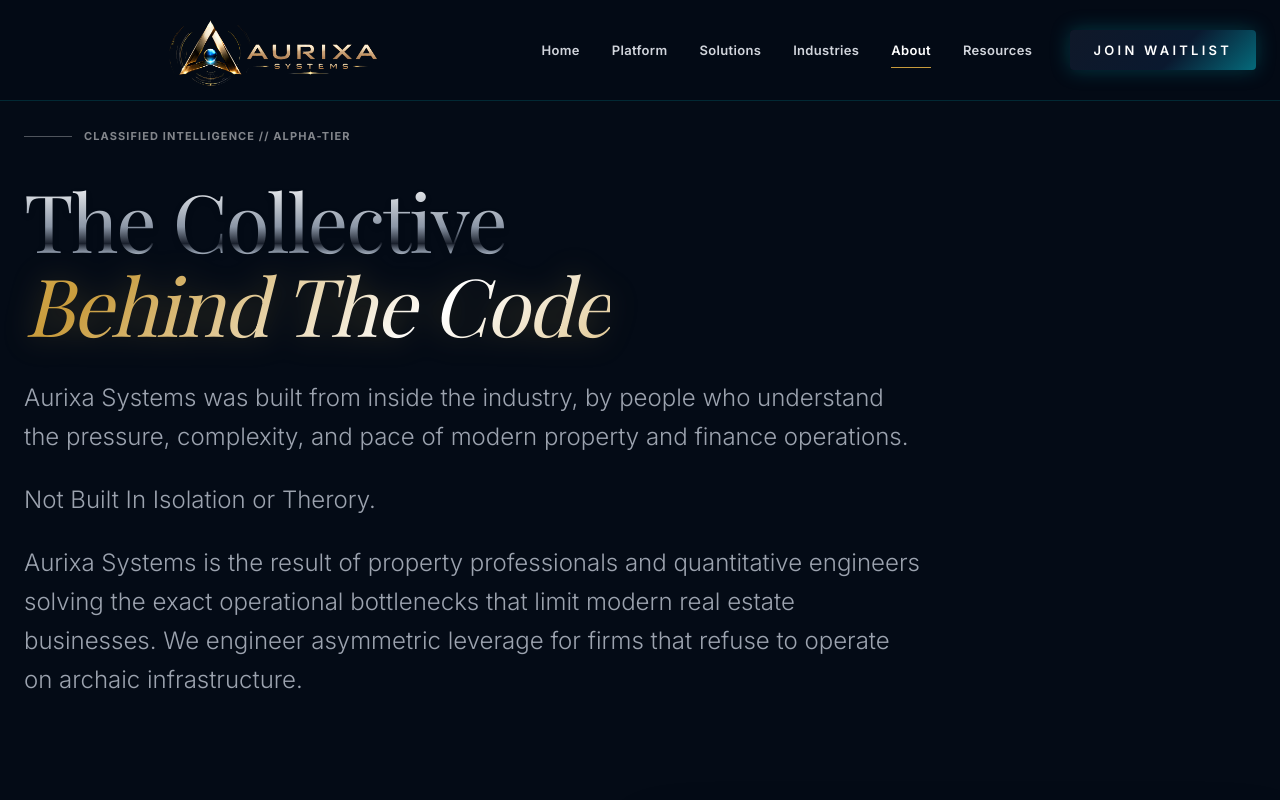
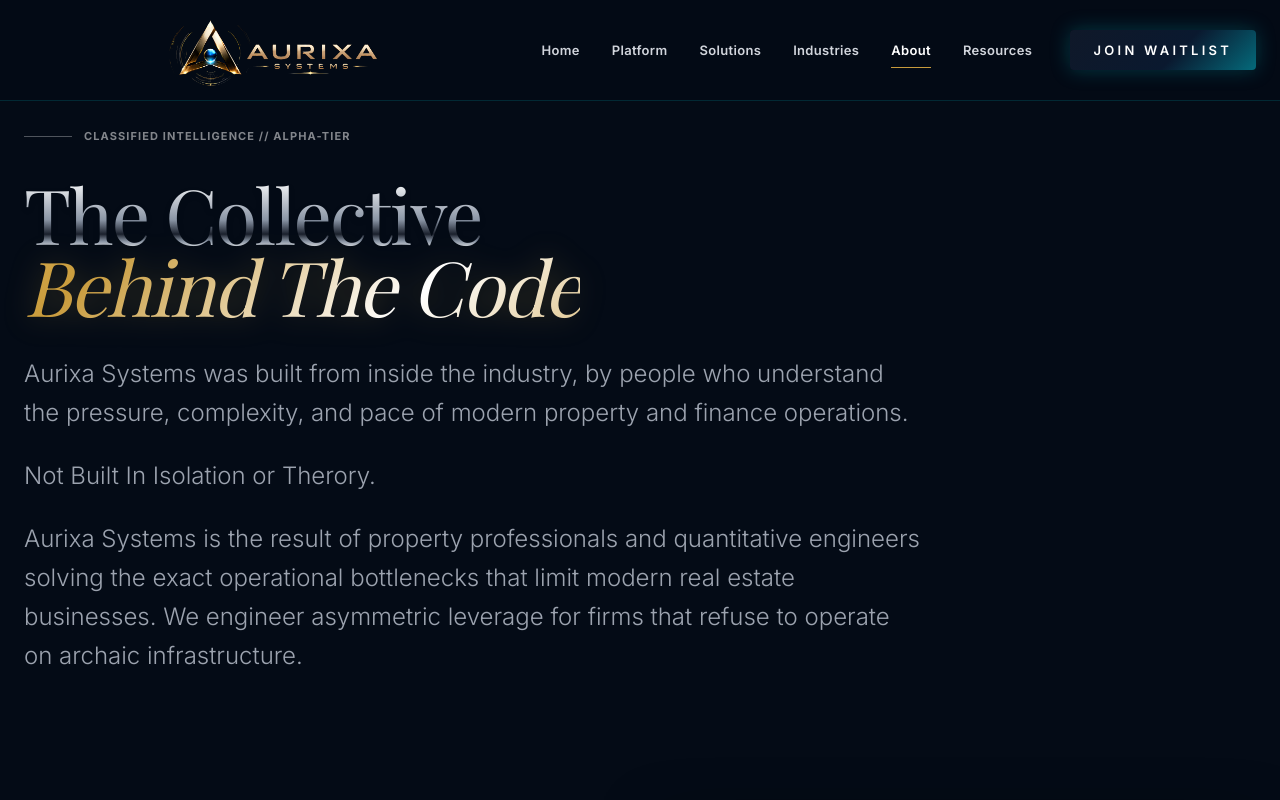
Before and after one commit to lavan96/aurixa-systems, a React (Vite) app: page /about in a window 1280 px wide. Shown: the top 800 px of the page. Built offline with nearby package versions, Linux system fonts and the light colour scheme; a web font is replaced by a local one.

Commit message:
Cap About hero heading size

```diff
--- a/src/pages/About.tsx
+++ b/src/pages/About.tsx
@@ -19,7 +19,7 @@
           <motion.h1
             initial={{ opacity: 0, y: 20 }}
             animate={{ opacity: 1, y: 0 }}
-            className="text-5xl md:text-7xl lg:text-[5rem] font-display font-light tracking-tight mb-8 leading-[1.05]"
+            className="text-[3rem] sm:text-[3.75rem] lg:text-[4.5rem] xl:text-[4.75rem] font-display font-light tracking-tight mb-8 leading-[0.95]"
           >
             <span className="block text-liquid-chrome-clean drop-shadow-md">The Collective</span>
             <span className="text-chrome-prismatic italic drop-shadow-2xl">Behind The Code</span>
```
